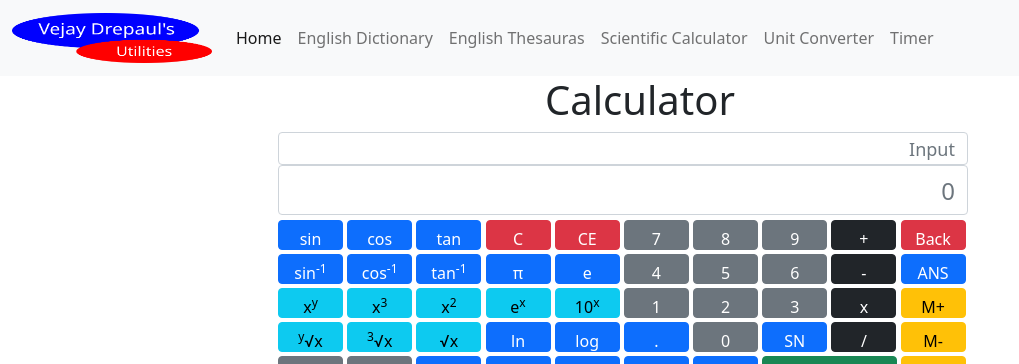
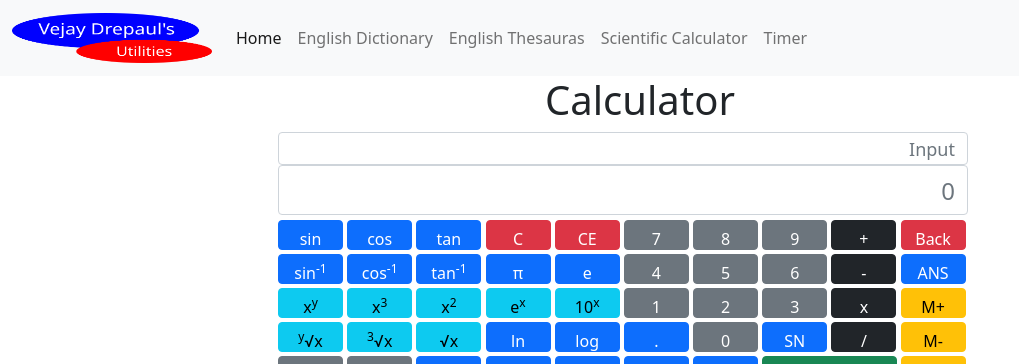
Before and after one commit to VejayDrepaul/Utilities-Website, a Flask app: page /calculator in a window 1280 px wide. Shown: the top 364 px of the page, without its empty margins (0-1019 px from the left). Run offline with Flask 2, Linux system fonts and the light colour scheme.

Commit message:
updated the base looks

```diff
--- a/templates/base.html
+++ b/templates/base.html
@@ -9,7 +9,7 @@
     <link href="https://cdn.jsdelivr.net/npm/bootstrap@5.1.0/dist/css/bootstrap.min.css" rel="stylesheet" integrity="sha384-KyZXEAg3QhqLMpG8r+8fhAXLRk2vvoC2f3B09zVXn8CA5QIVfZOJ3BCsw2P0p/We" crossorigin="anonymous">
   </head>
   <body>
-      <nav class="navbar navbar-expand-lg navbar-light bg-light">
+      <nav class="navbar navbar-expand-lg navbar-light bg-light skeleton">
         <div class="container-fluid">
           <a class="navbar-brand" href="/"><img src="{{ url_for('static', filename='img/logo.png') }}" width="200" height="50" /></a>
           <button class="navbar-toggler" type="button" data-bs-toggle="collapse" data-bs-target="#navbarNavDropdown" aria-controls="navbarNavDropdown" aria-expanded="false" aria-label="Toggle navigation">
@@ -30,9 +30,6 @@
                   <a class="nav-link" href="calculator">Scientific Calculator</a>
               </li>
               <li class="nav-item">
-                  <a class="nav-link" href="unit-converter">Unit Converter</a>
-              </li>
-              <li class="nav-item">
                   <a class="nav-link" href="timer">Timer</a>
               </li>
             </ul>
@@ -42,7 +39,7 @@
       {% block home %}{% endblock %}
       {% block dict %}{% endblock %}
       {% block calculator %}{% endblock %}
-      {% block converter %}{% endblock %}
+      {% block timer %}{% endblock %}
       {% block error %}{% endblock %}
       <script src="https://cdn.jsdelivr.net/npm/bootstrap@5.1.0/dist/js/bootstrap.bundle.min.js" integrity="sha384-U1DAWAznBHeqEIlVSCgzq+c9gqGAJn5c/t99JyeKa9xxaYpSvHU5awsuZVVFIhvj" crossorigin="anonymous"></script>
   </body>
```
